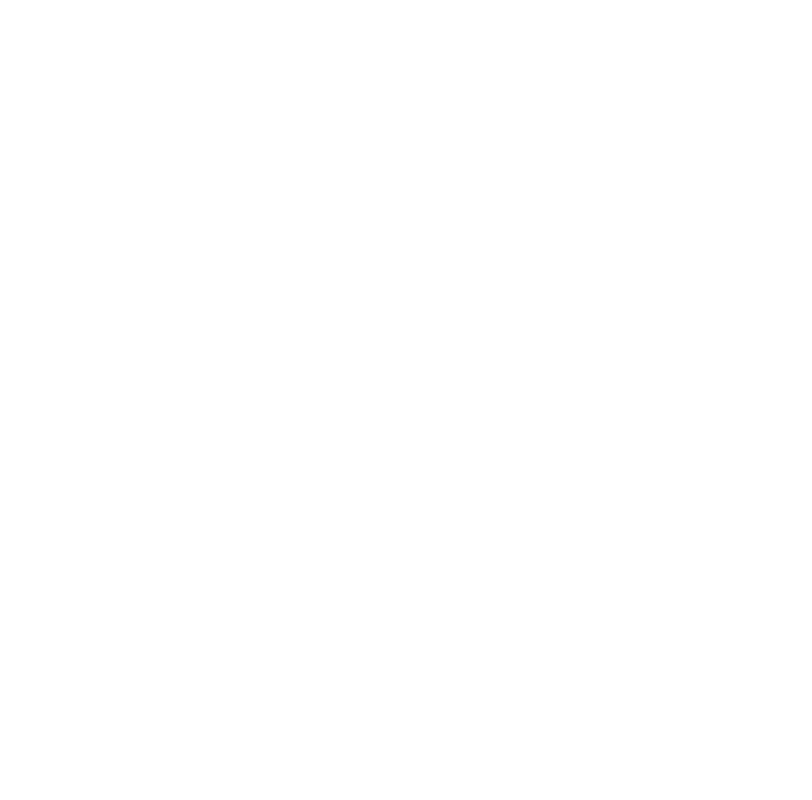
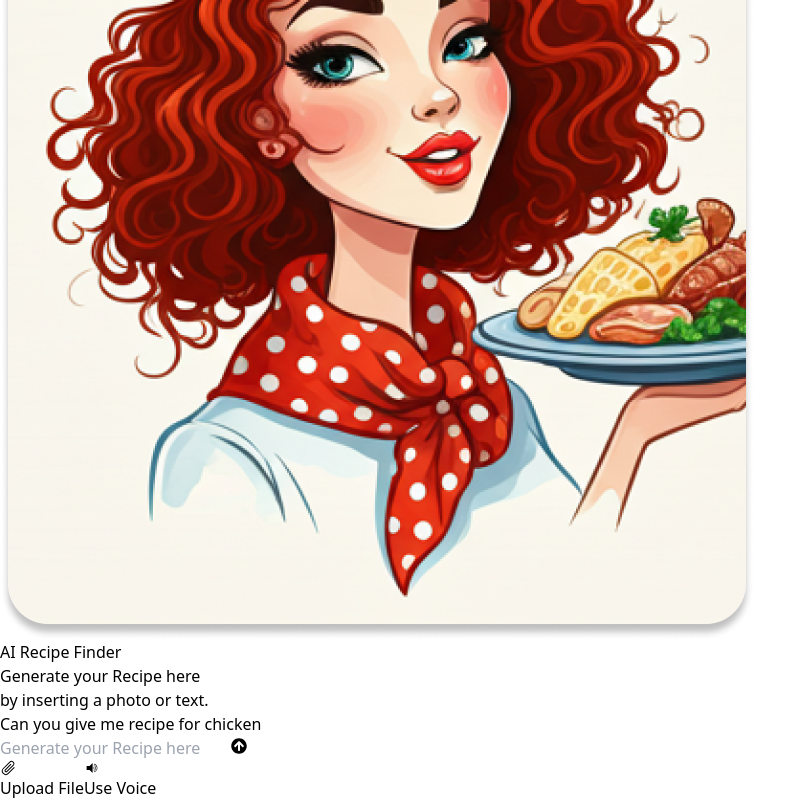
Before and after one commit to kimalfredmolina/Lumina-Insight-AI-Mental-Health-Therapy, a React (Vite) app: page /generate in a window 1280 px wide. Shown: the part 372-1172 px from the top of the page, without its empty margins (0-812 px from the left). Before the commit the page ends 800 px from the top, so only its background shows below. Built offline with nearby package versions, Linux system fonts and the light colour scheme.

Commit message:
"Updated the design(UI) of generate.jsx"

```diff
--- a/package.json
+++ b/package.json
@@ -10,8 +10,11 @@
     "preview": "vite preview"
   },
   "dependencies": {
+    "emailjs-com": "^3.2.0",
+    "framer-motion": "^11.15.0",
     "react": "^18.3.1",
     "react-dom": "^18.3.1",
+    "react-icons": "^5.4.0",
     "react-router-dom": "^7.0.2"
   },
   "devDependencies": {
--- a/src/components/Generate.jsx
+++ b/src/components/Generate.jsx
@@ -1,49 +1,67 @@
 import React, { useState } from "react";
+import { GiSpeaker } from "react-icons/gi";
+import { GoPaperclip } from "react-icons/go";
+import { FaArrowCircleUp } from "react-icons/fa";
+import { IoMdHome } from "react-icons/io";
 
 function Generate() {
   const [inputText, setInputText] = useState("");
   const [response, setResponse] = useState(null);
+  const [showFileInput, setShowFileInput] = useState(false);
+  const [showIcons, setShowIcons] = useState(true);
 
   const handleGenerateRecipe = () => {
-    setResponse({
-      title: "Garlic Butter Chicken Recipe",
-      ingredients: [
-        "4 boneless, skinless chicken breasts",
-        "3 tablespoons butter",
-        "4 garlic cloves, minced",
-        "1 cup chicken broth",
-        "1 cup heavy cream",
-        "1/2 cup grated Parmesan cheese",
-        "1 teaspoon Italian seasoning",
-        "Salt and pepper to taste",
-        "Fresh parsley for garnish",
-      ],
-    });
+  };
+  const handleRespose = () => {
+    alert("You pressed Enter");
+  };
+
+  const handleVoiceInput = () => {
+    // Handle voice input
+    alert("Voice Input clicked");
+  };
+
+  const handleFileUpload = (e) => {
+    alert("File Input clicked");
+  };
+
+  const handleInputFocus = () => {
+    setShowIcons(true);
+  };
+
+  const handleInputBlur = () => {
+    if (!showFileInput) {
+      setShowIcons(true);
+    }
   };
 
   return (
     <div className="min-h-screen bg-gray-100 p-4">
       {/* Container */}
-      <div className="max-w-4xl mx-auto bg-white shadow-md rounded-lg p-4">
-        {/* Header */}
-        <div className="flex items-center mb-4">
-          <div className="flex-shrink-0">
+      <div className="max-w-7xl mx-auto bg-gray-200 shadow-md rounded-lg p-4 flex">
+        {/* Sidebar */}
+        <div className="flex flex-col items-center w-1/3 p-4">
+          <div className="w-full flex justify-start mb-4">
+            <a href="/Home" className="p-2 bg-gray-300 text-gray-800 rounded-full hover:bg-gray-400">
+              <IoMdHome className="h-6 w-6" />
+            </a>
+          </div>
           <img
-              src="https://via.placeholder.com/100"
+            src="/src/assets/app_logo.png"
             alt="Chef Icon"
-              className="w-20 h-20 rounded-full"
+            className="w-80 h-80 rounded-3xl object-cover mb-4"
           />
-          </div>
-          <div className="ml-4">
-            <h1 className="text-2xl font-bold text-gray-800">AI Recipe Finder</h1>
-            <p className="text-gray-600">
-              Generate your Recipe here by inserting a photo or text.
+          <h1 className="text-2xl font-bold text-gray-800 text-center">AI Recipe Finder</h1>
+          <p className="text-gray-600 text-center mt-2">
+            Generate your Recipe here <br></br>by inserting a photo or text.
           </p>
         </div>
-        </div>
 
-        {/* Chat Box */}
-        <div className="bg-gray-50 border rounded-lg p-4 space-y-2">
+        {/* Main Content */}
+        <div className="w-2/3">
+          <div className="bg-gray-50 border rounded-lg p-4 space-y-2 mb-4 flex flex-col h-[550px]">
+            {/* Chat Content (Messages) */}
+            <div className="flex-grow overflow-auto">
               {/* User Input */}
               <div className="flex justify-end">
                 <div className="bg-gray-200 rounded-lg p-2 max-w-sm">
@@ -54,11 +72,13 @@
               {/* AI Response */}
               {response && (
                 <div className="flex items-start space-x-2">
+                  <div className="self-end">
                     <img
-                src="https://via.placeholder.com/40"
+                      src="/src/assets/app_logo.png"
                       alt="AI"
                       className="w-10 h-10 rounded-full"
                     />
+                  </div>
                   <div className="bg-gray-200 rounded-lg p-2 max-w-sm">
                     <h2 className="font-bold">{response.title}</h2>
                     <ul className="list-disc list-inside">
@@ -76,21 +96,50 @@
               )}
             </div>
 
+
             {/* Input Box */}
-        <div className="mt-4 flex items-center space-x-2">
+            <div className="flex items-center space-x-2 mt-4">
               <input
                 type="text"
                 placeholder="Generate your Recipe here"
                 value={inputText}
                 onChange={(e) => setInputText(e.target.value)}
+                onFocus={handleInputFocus}
+                onBlur={handleInputBlur}
                 className="w-full p-2 border rounded-lg focus:ring-2 focus:ring-blue-500"
               />
               <button
-            onClick={handleGenerateRecipe}
-            className="p-2 bg-blue-500 text-white rounded-full hover:bg-blue-600"
+                onClick={handleRespose}
+                className="p-2 bg-white-200 text-gray-700 rounded-full hover:bg-gray-300"
+                aria-label="Generate Recipe"
               >
-            ↑
+                <FaArrowCircleUp className="h-5 w-5" />
               </button>
+            </div>
+          </div>
+
+
+          {/* Icons (appear when input is focused) */}
+          {showIcons && !showFileInput && (
+            <div className="mt-2 flex space-x-2">
+              <button
+                onClick={handleFileUpload}
+                className="p-2 bg-gray-300 text-gray-700 rounded-full hover:bg-gray-400 relative group"
+                aria-label="Upload File"
+              >
+                <GoPaperclip className="h-5 w-5" />
+                <span className="absolute -bottom-11 left-1/2 transform -translate-x-1/2 bg-black text-white text-xs px-2 py-1 rounded opacity-0 group-hover:opacity-50">Upload File</span>
+              </button>
+              <button
+                onClick={handleVoiceInput}
+                className="p-2 bg-gray-300 text-gray-700 rounded-full hover:bg-gray-400 relative group"
+                aria-label="Voice Input"
+              >
+                <GiSpeaker className="h-5 w-5" />
+                <span className="absolute -bottom-11 left-1/2 transform -translate-x-1/2 bg-black text-white text-xs px-2 py-1 rounded opacity-0 group-hover:opacity-50">Use Voice</span>
+              </button>
+            </div>
+          )}
         </div>
       </div>
     </div>
--- a/src/components/Home.jsx
+++ b/src/components/Home.jsx
@@ -15,8 +15,10 @@
         </p>
         <div className="flex justify-center gap-4">
           <Link to="/generate">
-            <button class="group relative"><div class="relative z-10 inline-flex h-12 items-center justify-center overflow-hidden rounded-md border border-neutral-200 bg-transparent px-20 font-medium text-white transition-all duration-300 group-hover:-translate-x-3 group-hover:-translate-y-3 group-hover:text-blue-700 group-active:translate-x-0 group-active:translate-y-0">
-                Generate Recipe</div><div class="absolute inset-0 z-0 h-full w-full rounded-md transition-all duration-300 group-hover:-translate-x-3 group-hover:-translate-y-3 group-hover:[box-shadow:5px_5px_#a3a3a3,10px_10px_#d4d4d4,15px_15px_#e5e5e5] group-active:translate-x-0 group-active:translate-y-0 group-active:shadow-none"></div>
+            <button class="group relative">
+              <div class="relative z-10 inline-flex h-12 items-center justify-center overflow-hidden rounded-md border border-neutral-200 bg-transparent px-20 font-medium text-white transition-all duration-300 group-hover:-translate-x-3 group-hover:-translate-y-3 group-hover:text-blue-700 group-active:translate-x-0 group-active:translate-y-0">
+                Generate Recipe</div>
+                <div class="absolute inset-0 z-0 h-full w-full rounded-md transition-all duration-300 group-hover:-translate-x-3 group-hover:-translate-y-3 group-hover:[box-shadow:5px_5px_#a3a3a3,10px_10px_#d4d4d4,15px_15px_#e5e5e5] group-active:translate-x-0 group-active:translate-y-0 group-active:shadow-none"></div>
             </button>
           </Link>
         </div>
```
Also changed, not shown: 1 other file (tests, documents, lock files or other folders). Lines whose indentation alone changed are shown as unchanged.
